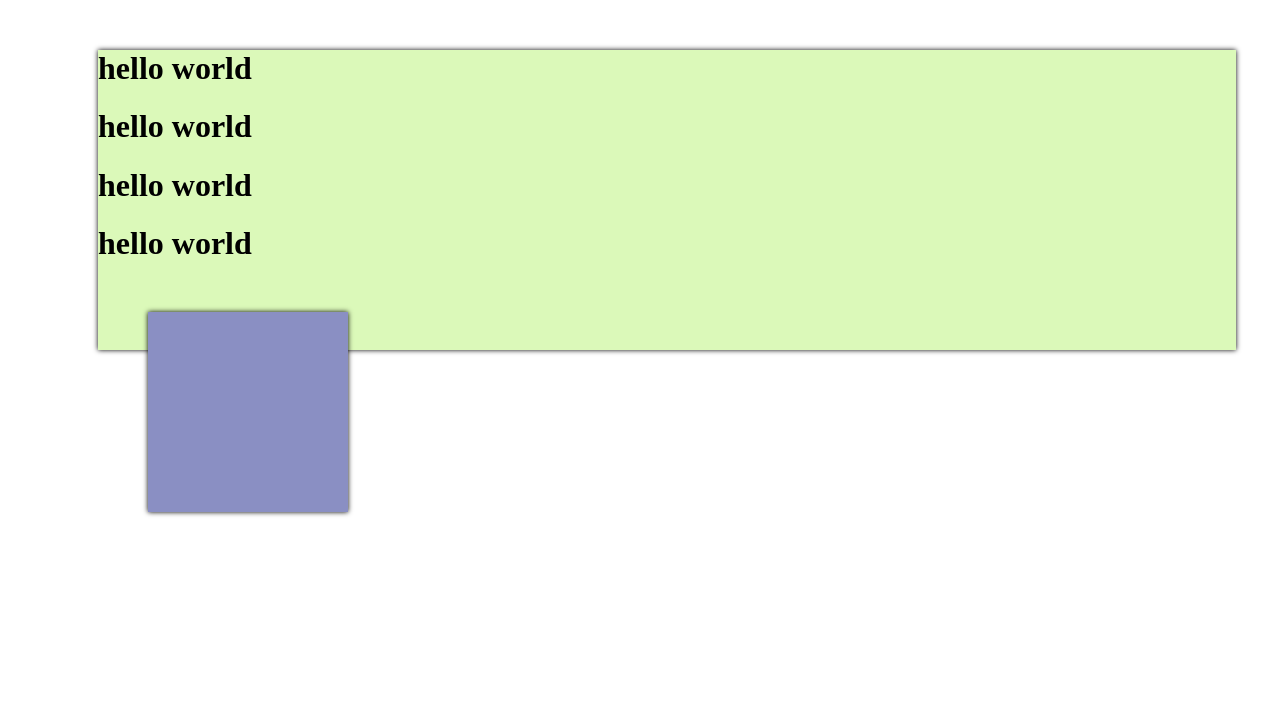
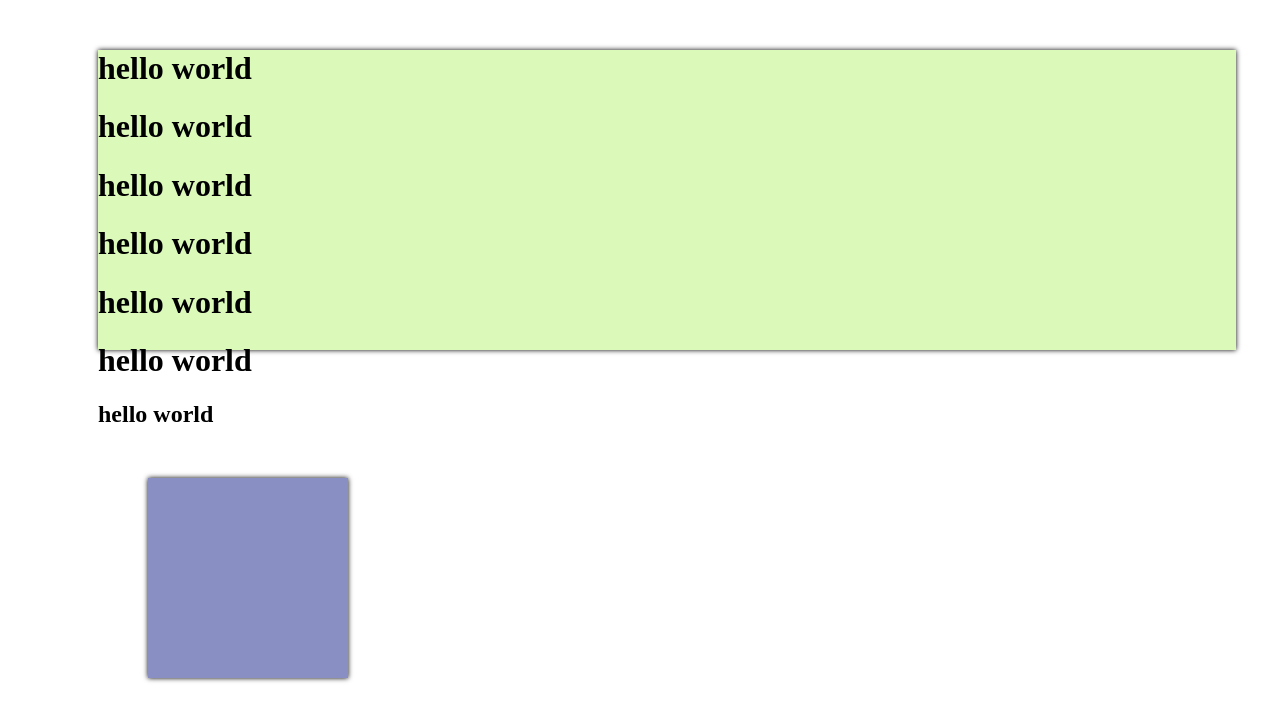
Before and after one commit to mdnahidbhuyaan/index-html, a plain HTML site: page index.html in a window 1280 px wide. Drawn offline with Linux system fonts and the light colour scheme.

Commit message:
new div add

```diff
--- a/index.html
+++ b/index.html
@@ -13,6 +13,13 @@
         <h1>hello world</h1>
         <h1>hello world</h1>
         <h1>hello world</h1>
+        <h1>hello world</h1>
+        <h1>hello world</h1>
+       </div>
+       <div>
+        <h2>
+            hello world
+        </h2>
        </div>
        <div class="box"></div>
     </div>
```
